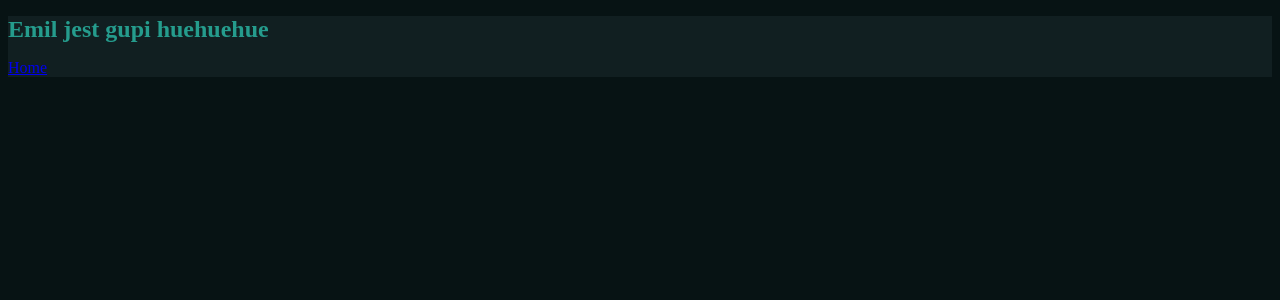
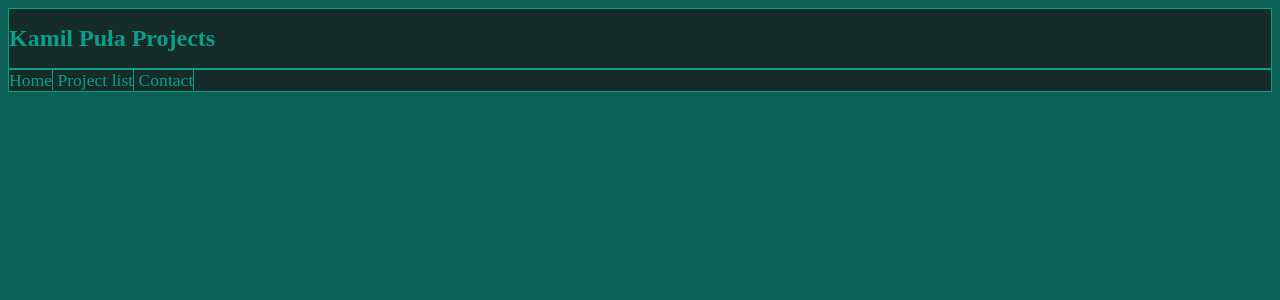
Before and after one commit to sorennx/django_website, a Django app: page / in a window 1280 px wide. Shown: the top 300 px of the page. Run offline with Django 4.2, Linux system fonts and the light colour scheme.

Commit message:
v0.0.3 - initial works on home page - changed the color palette

```diff
--- a/static/base_style.css
+++ b/static/base_style.css
@@ -1,15 +1,42 @@
-/*colors:071314 111F21 1E363B 1D383D #259C8D */
+/*colors:071314 111F21 1E363B 1D383D 259C8D 0c6157 0a9f8d
+
+font: #0a9f8d
+background: #0c6157
+header-background: #162C29
+
+*/
 body
 {
-    background: #071314;
+    background: #0c6157;
 }
-#header
+#banner, #menu
 {
-    background: #111F21;
-    color: #259C8D;
+    background: #162C29;
+    color: #0a9f8d;
+    /*padding:1pt;*/
+    border:1px solid;
+
+
+}
+#menu
+{
+    font-size: 110%;
 }
 
 h1
 {
     font-size:150%;
 }
+
+
+a
+{
+    text-decoration: none;
+    color: #0a9f8d;
+    border-right: 1px solid;
+}
+a:hover
+{
+    /*color: #0c6157;*/
+    background: #0c6157;
+}
--- a/templates/base.html
+++ b/templates/base.html
@@ -21,11 +21,13 @@
 
 
                 <div id="banner">
-                    <h1> {{ name }} </h1>
+                    <h1>Kamil Puła Projects</h1>
                 </div>
 
                 <div id="menu">
                     <a href="#">Home</a>
+                    <a href="">Project list</a>
+                    <a href="">Contact</a>
 
                 </div>
 
--- a/ws_test1/views.py
+++ b/ws_test1/views.py
@@ -20,5 +20,5 @@ def vote(request, question_id):
 
 
 def home(request):
-    my_dict = {"name":'Emil jest gupi huehuehue'}
+    my_dict = {"name":'Test'}
     return render(request,'home.html', my_dict)
```
